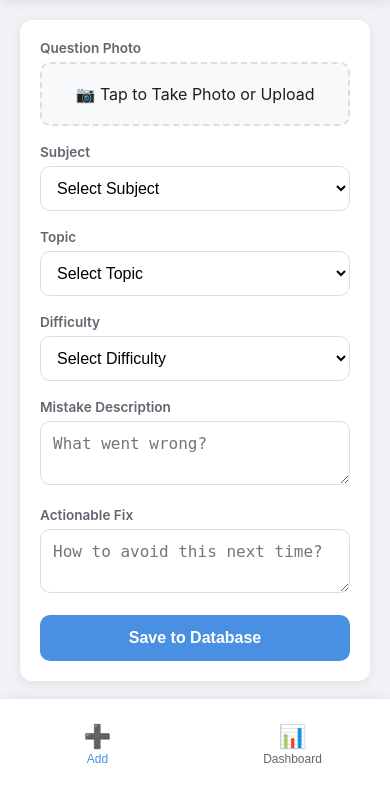
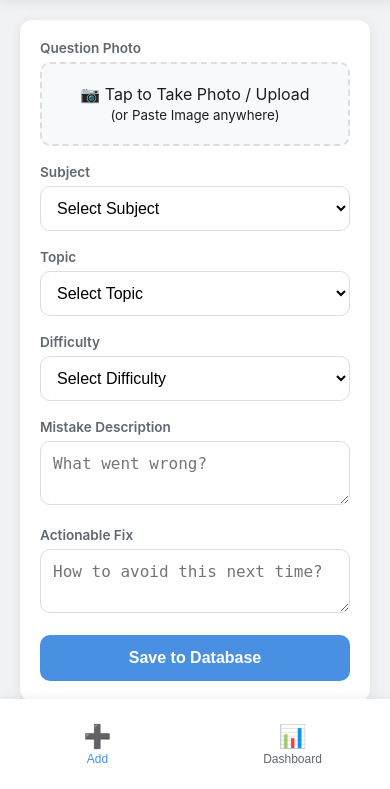
Before and after one commit to Dr-Manda/Revision-tools-database-A-level, a Flask app: page / in a window 390 px wide. Shown: the part 54-843 px from the top of the page. Run offline with Flask 3, Linux system fonts and the light colour scheme.

Commit message:
UI: Add clarity for mobile paste support

```diff
--- a/templates/index.html
+++ b/templates/index.html
@@ -333,8 +333,8 @@
                 <form id="uploadForm">
                     <div class="form-group">
                         <label>Question Photo</label>
-                        <div class="file-input-wrapper">
-                            <span>📷 Tap to Take Photo or Upload</span>
+                        <div class="file-input-wrapper" id="dropZone">
+                            <span id="dropText">📷 Tap to Take Photo / Upload<br><small>(or Paste Image anywhere)</small></span>
                             <input type="file" id="imageInput" name="image" accept="image/*" required>
                         </div>
                         <img id="imagePreview" class="preview-img" src="" alt="Preview">
```
